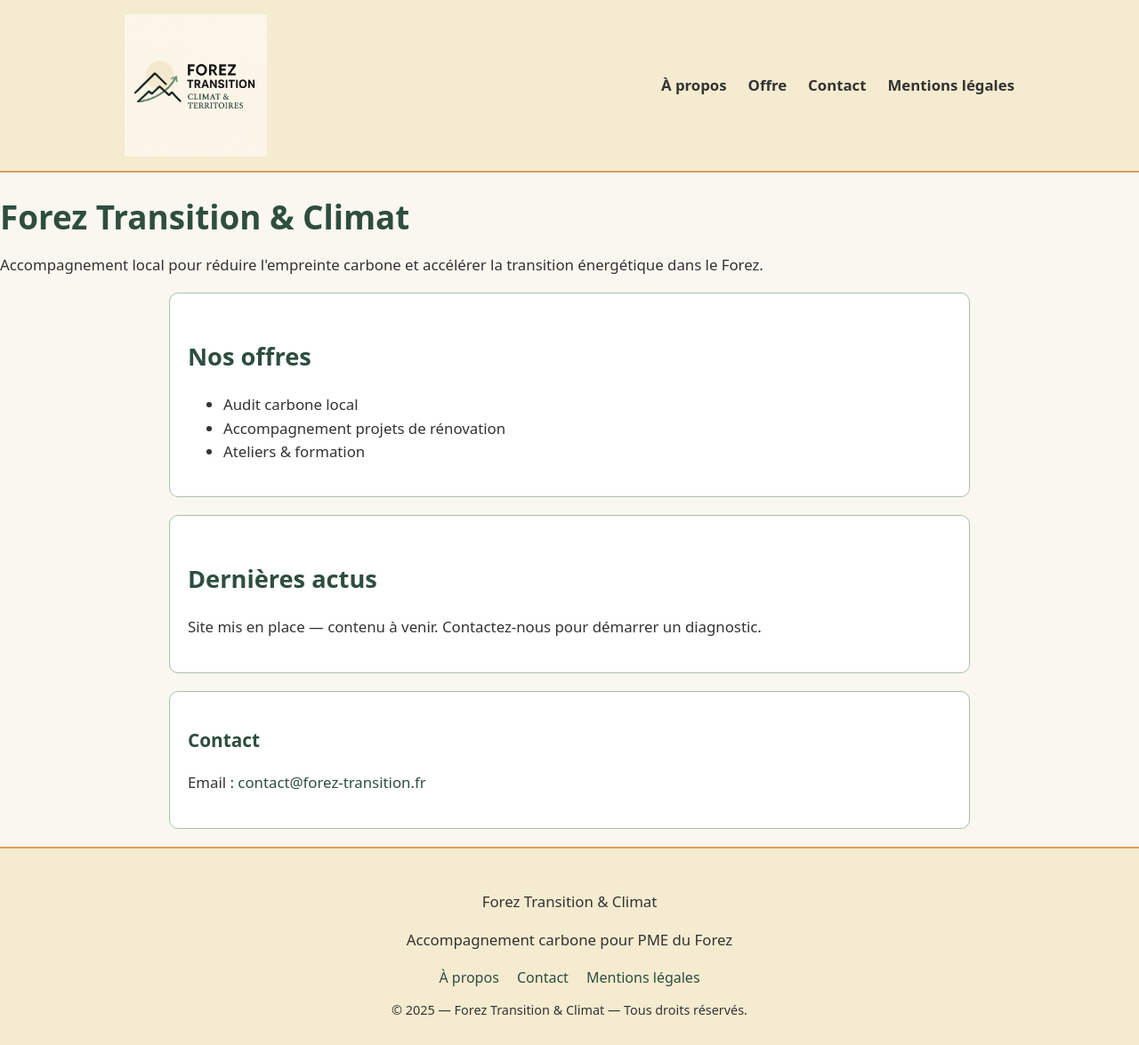
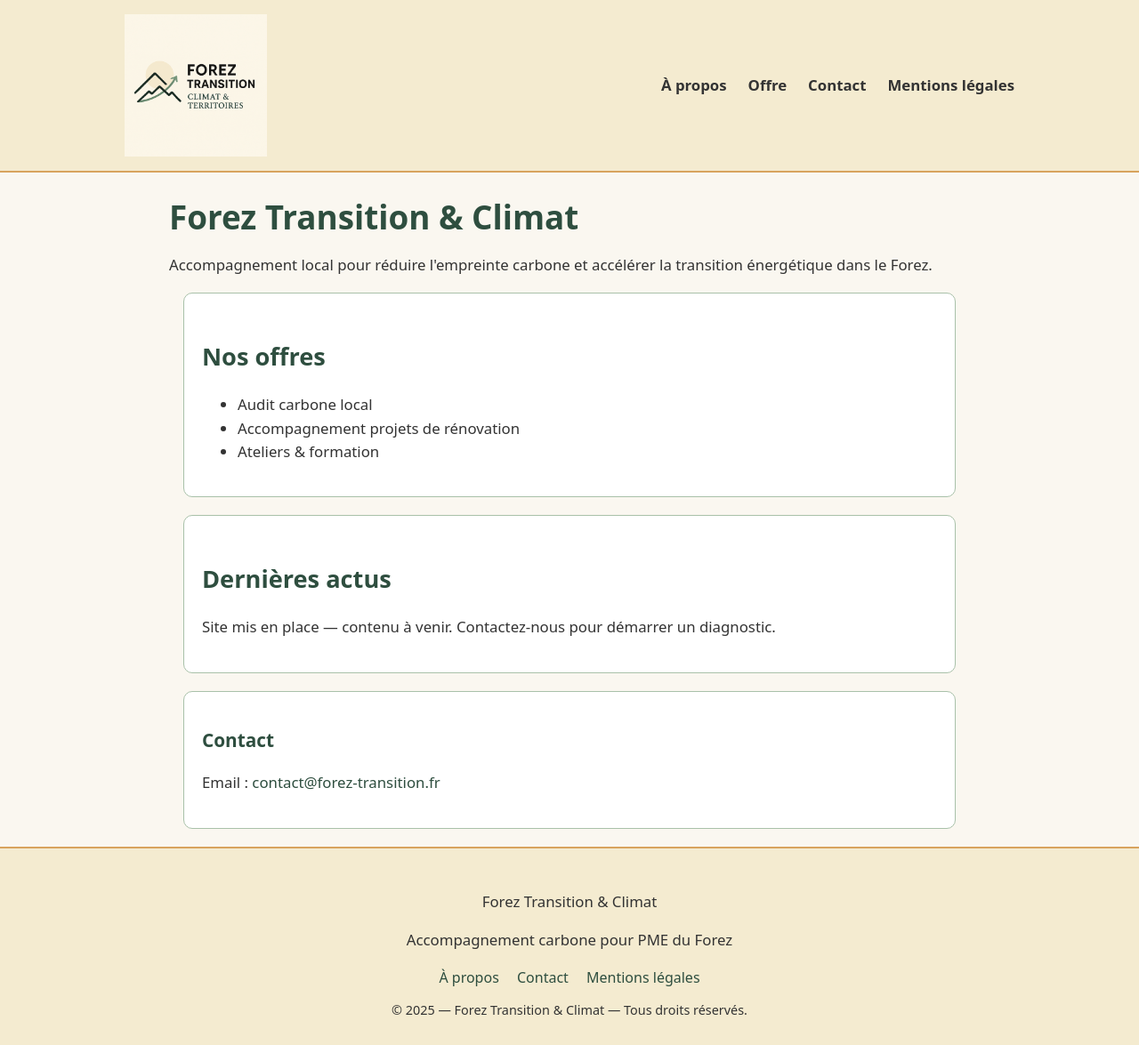
Before and after one commit to Alex-JULIEN/forez-transition, a Jekyll site: the page built from index.md, in a window 1280 px wide. Shown: the whole page at 89% size. Built offline with Jekyll 4.4.1, drawn with Linux system fonts in a browser that asks for light colours.

Commit message:
Update default.html

```diff
--- a/_layouts/default.html
+++ b/_layouts/default.html
@@ -1,17 +1,23 @@
-<!doctype html>
+<!DOCTYPE html>
 <html lang="fr">
 <head>
-  <meta charset="utf-8" />
-  <meta name="viewport" content="width=device-width,initial-scale=1" />
-  <title>{{ page.title }} — {{ site.title }}</title>
-  <meta name="description" content="{{ site.description }}">
+  <meta charset="utf-8">
+  <meta name="viewport" content="width=device-width, initial-scale=1">
+  <title>{{ page.title }} - Forez Transition & Climat</title>
   <link rel="stylesheet" href="{{ '/assets/css/styles.css' | relative_url }}">
 </head>
+
 <body>
+
   {% include header.html %}
-  <div class="wrap">
-    {{ content }}
-  </div>
+
+  <main class="main-content">
+    <div class="content-wrapper">
+      {{ content }}
+    </div>
+  </main>
+
   {% include footer.html %}
+
 </body>
 </html>
```
